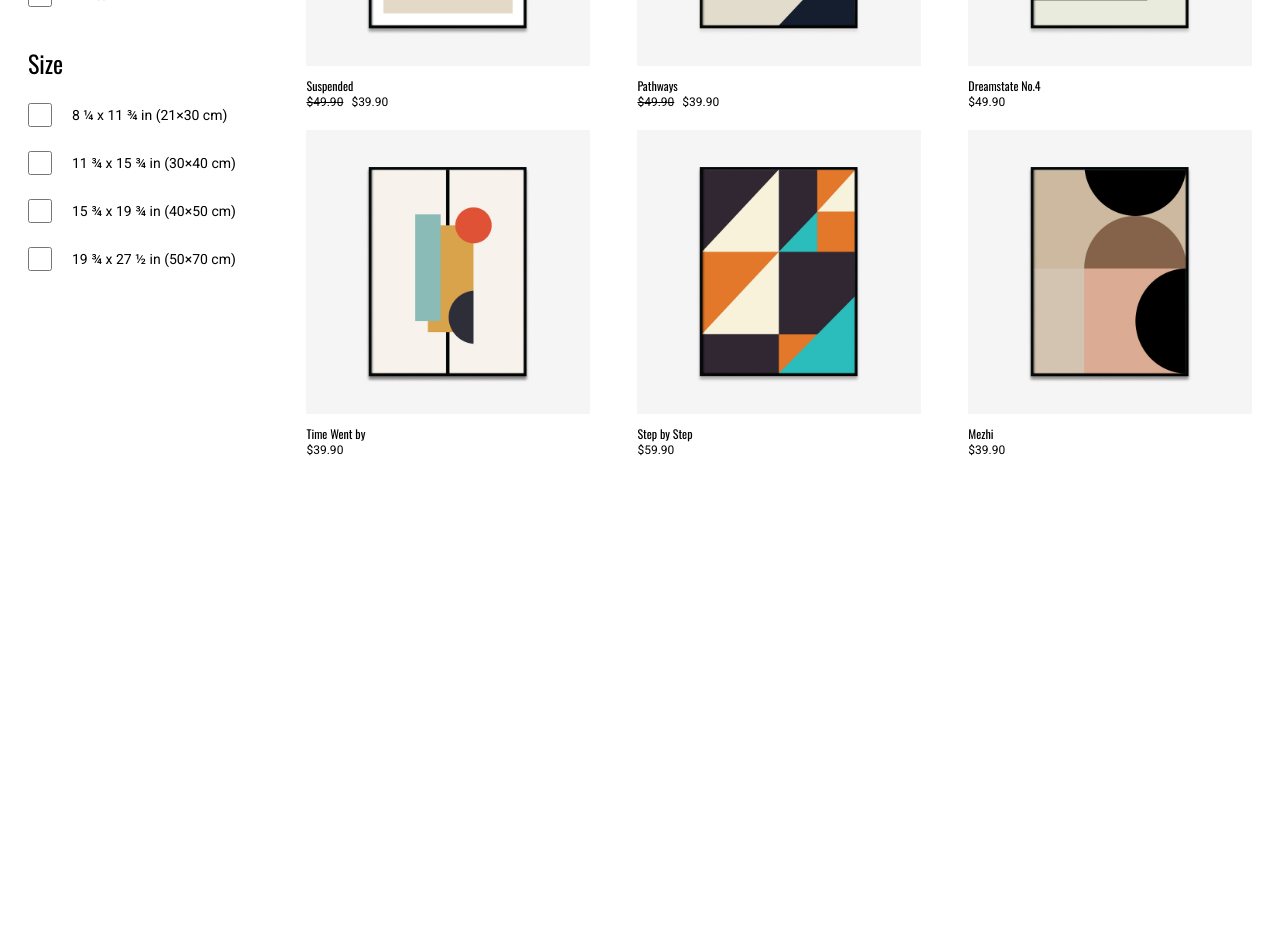
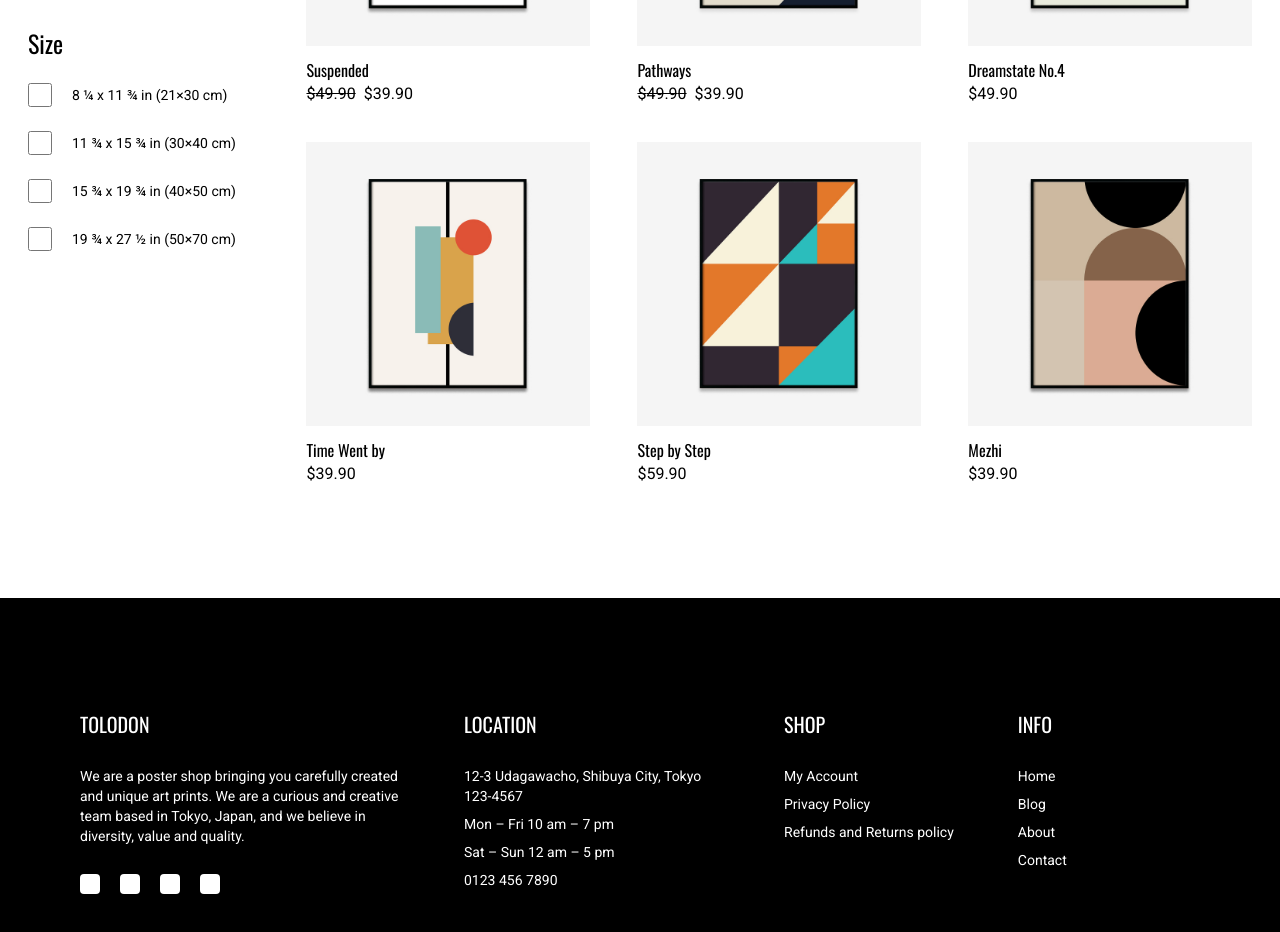
Before and after one commit to AgustioMaitimu/tolodon, a Next.js app: page / in a window 1280 px wide. Shown: the part 660-1592 px from the top of the page. Before the commit the page ends 1118 px from the top, so only its background shows below. Built offline with nearby package versions, Linux system fonts and the light colour scheme.

Commit message:
feat: added Footer section

```diff
--- a/src/app/layout.js
+++ b/src/app/layout.js
@@ -1,5 +1,6 @@
 import Header from '@/components/Header';
 import './globals.css';
+import Footer from '@/components/Footer';
 
 export default function RootLayout({ children }) {
   return (
@@ -7,6 +8,7 @@ export default function RootLayout({ children }) {
       <body className="flex flex-col items-center">
         <Header />
         {children}
+        <Footer />
       </body>
     </html>
   );
--- a/src/app/page.js
+++ b/src/app/page.js
@@ -37,7 +37,7 @@ export default function Home() {
     <main className="flex w-full max-w-[1280px] flex-col items-center px-7">
       <Hero />
       <div
-        className={`${roboto.className} mt-14 flex w-full flex-col justify-between gap-14 md:flex-row`}
+        className={`${roboto.className} mt-14 flex w-full flex-col justify-between gap-14 pb-28 md:flex-row`}
       >
         <div className="flex flex-col gap-10 text-sm sm:px-[5vw] md:px-0 lg:w-72">
           <div className="flex flex-col gap-6">
@@ -127,7 +127,7 @@ export default function Home() {
             </div>
           </div>
         </div>
-        <div className="flex w-full flex-col flex-wrap justify-between gap-8 sm:flex-row sm:gap-5">
+        <div className="flex w-full flex-col flex-wrap justify-between gap-8 sm:flex-row lg:gap-9">
           {mappedProducts}
         </div>
       </div>
--- /dev/null
+++ b/src/components/Footer.jsx
@@ -0,0 +1,57 @@
+import React from 'react';
+import { Oswald, Roboto } from 'next/font/google';
+const oswald = Oswald({ subsets: ['latin'] });
+const roboto = Roboto({ subsets: ['latin'], weight: '400' });
+
+function Footer() {
+  return (
+    <div
+      className={`${roboto.className} flex min-h-screen w-full items-center justify-center bg-black px-7 py-28 md:min-h-0 lg:px-20`}
+    >
+      <div className="flex w-full max-w-[1280px] flex-col gap-14 md:flex-row md:gap-8 lg:gap-16">
+        <div className="flex flex-col gap-7 text-white md:max-w-[35vw] lg:max-w-[25vw]">
+          <h1 className={`${oswald.className} text-xl`}>TOLODON</h1>
+          <p className="text-sm">
+            We are a poster shop bringing you carefully created and unique art
+            prints. We are a curious and creative team based in Tokyo, Japan,
+            and we believe in diversity, value and quality.
+          </p>
+          <div className="flex gap-5">
+            <div className="relative aspect-square w-5 rounded bg-white"></div>
+            <div className="relative aspect-square w-5 rounded bg-white"></div>
+            <div className="relative aspect-square w-5 rounded bg-white"></div>
+            <div className="relative aspect-square w-5 rounded bg-white"></div>
+          </div>
+        </div>
+        <div className="flex flex-col gap-7 text-white md:max-w-[20vw]">
+          <h1 className={`${oswald.className} text-xl`}>LOCATION</h1>
+          <div className="flex flex-col gap-2 text-xs md:text-sm">
+            <div>12-3 Udagawacho, Shibuya City, Tokyo 123-4567</div>
+            <div>Mon – Fri 10 am – 7 pm</div>
+            <div>Sat – Sun 12 am – 5 pm</div>
+            <div>0123 456 7890</div>
+          </div>
+        </div>
+        <div className="flex flex-col gap-7 text-white md:max-w-[15vw]">
+          <h1 className={`${oswald.className} text-xl`}>SHOP</h1>
+          <div className="flex flex-col gap-2 text-xs md:text-sm">
+            <div>My Account</div>
+            <div>Privacy Policy</div>
+            <div>Refunds and Returns policy</div>
+          </div>
+        </div>
+        <div className="flex flex-col gap-7 text-white">
+          <h1 className={`${oswald.className} text-xl`}>INFO</h1>
+          <div className="flex flex-col gap-2 text-xs md:text-sm">
+            <div>Home</div>
+            <div>Blog</div>
+            <div>About</div>
+            <div>Contact</div>
+          </div>
+        </div>
+      </div>
+    </div>
+  );
+}
+
+export default Footer;
--- a/src/components/home/Hero.jsx
+++ b/src/components/home/Hero.jsx
@@ -13,7 +13,7 @@ function Hero() {
         PRINTS
       </h1>
       <p
-        className={`${roboto.className} text-xs leading-relaxed md:w-[70vw] md:text-sm lg:w-[55vw] xl:w-[30vw]`}
+        className={`${roboto.className} text-xs leading-relaxed md:w-[70vw] md:text-sm lg:w-[55vw] xl:w-[40vw]`}
       >
         We take pride in the quality of our products and use only the highest
         quality materials to ensure that each poster is durable and
--- a/src/components/home/Item.jsx
+++ b/src/components/home/Item.jsx
@@ -17,7 +17,7 @@ function Item({
 }) {
   return (
     <div
-      className={`${roboto.className} flex w-full flex-col text-xs sm:w-[30%]`}
+      className={`${roboto.className} flex w-full flex-col text-sm sm:w-[30%] lg:text-base`}
     >
       <div className="relative mb-3 aspect-square w-full">
         <Image
```
